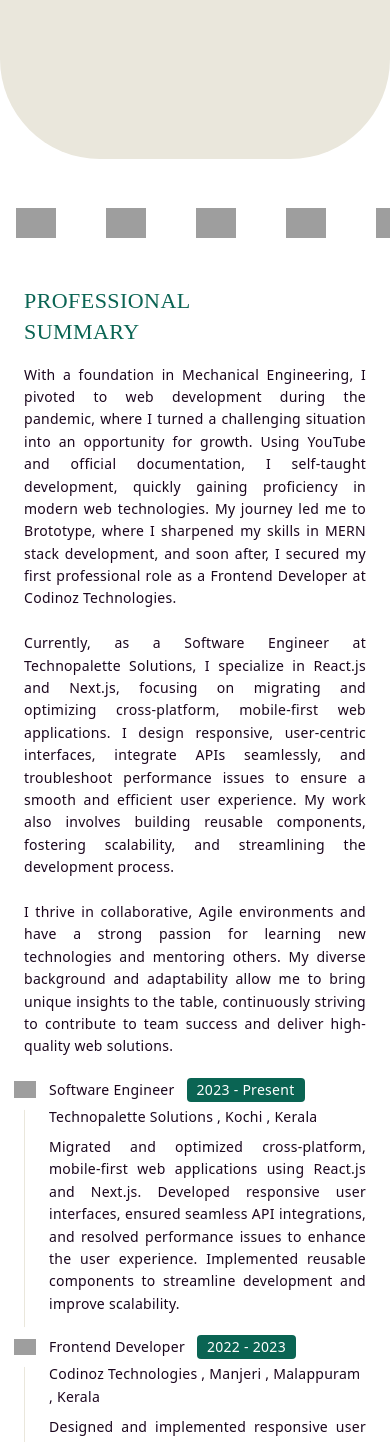
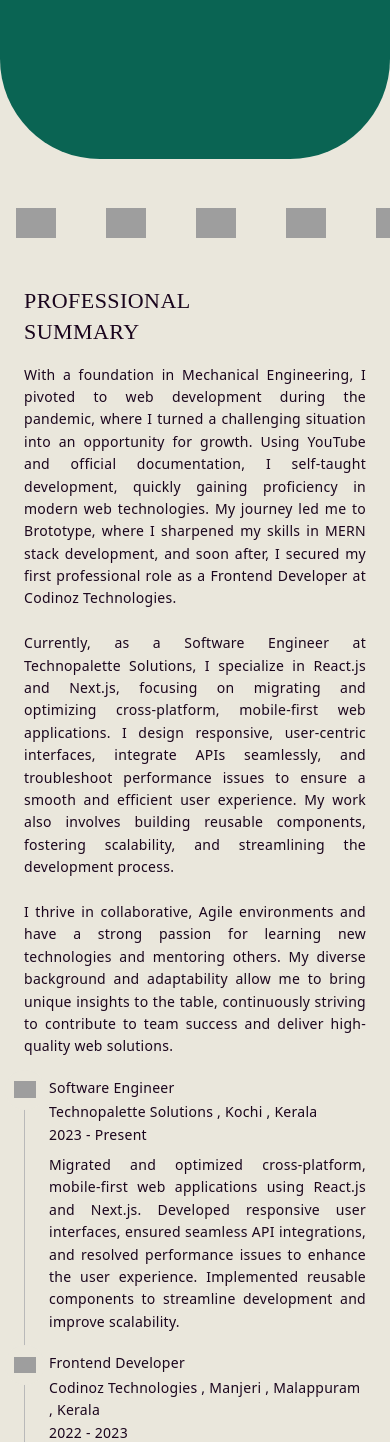
Before and after one commit to Arunabh-P/personal-website-frontend, a Next.js app: page /en in a window 390 px wide. Shown: the part 558-2000 px from the top of the page. Built offline with nearby package versions, Linux system fonts and the light colour scheme; grey boxes are pictures that could not be loaded.

Commit message:
skills and profession .2

```diff
--- a/src/app/[locale]/globals.css
+++ b/src/app/[locale]/globals.css
@@ -12,7 +12,7 @@ body {
     --font-roboto: 'Roboto', sans-serif;
     --font-lora: 'Lora', serif;
 
-    --background: #ffff;
+    --background: #eae7dc;
     --foreground: #1a051d;
 
     --primary: #eae7dc;
--- a/src/components/molecule/timeline.tsx
+++ b/src/components/molecule/timeline.tsx
@@ -12,10 +12,10 @@ interface TimelineProps {
   data: Data[];
 }
 const Timeline: FC<TimelineProps> = ({ data }) => (
-  <ol className="relative border-s border-primary ">
+  <ol className="relative border-s border-black ">
     {data.map((item, index) => (
       <li key={index} className="mb-5 ms-6">
-        <span className="absolute flex items-center justify-center w-6 h-6 bg-white border-white rounded-full border-[.5px]  -start-3 ring-8 ring-white">
+        <span className="absolute flex items-center justify-center w-6 h-6 bg-primary border-primary rounded-full border-[.5px]  -start-3 ring-8 ring-primary">
           <Image
             src={
               item.isWork
@@ -28,13 +28,12 @@ const Timeline: FC<TimelineProps> = ({ data }) => (
             priority
           />
         </span>
-        <h6 className="font-medium flex items-center mb-1 ">
-          {item.position}
-          <span className="bg-secondary text-white text-sm font-medium me-2 px-2.5 py-0.5 rounded dark:bg-blue-900 dark:text-blue-300 ms-3">
-            {item.startYear} - {item.endYear}
-          </span>
-        </h6>
-        <p className="block mb-2  font-normal">{item.company}</p>
+        <h6 className="font-medium flex items-center mb-1 ">{item.position}</h6>
+        <p className="block  font-normal">{item.company}</p>
+        <p className="block mb-2  font-normal">
+          {item.startYear} - {item.endYear}
+        </p>
+
         <p className="font-normal text-justify">{item.description}</p>
       </li>
     ))}
--- a/src/components/template/home/banner-template.tsx
+++ b/src/components/template/home/banner-template.tsx
@@ -1,7 +1,7 @@
 import React from 'react';
 
 const BannerTemplate = () => (
-  <div className="h-[85vh] bg-[#EAE7DC] rounded-b-[100px]"></div>
+  <div className="h-[85vh] bg-secondary rounded-b-[100px]"></div>
 );
 
 export default BannerTemplate;
--- a/src/components/template/home/skill-template.tsx
+++ b/src/components/template/home/skill-template.tsx
@@ -3,7 +3,7 @@ import Image from 'next/image';
 import { skills } from '@/constants/home/skill';
 
 const SkillTemplate = () => (
-  <div className="bg-white overflow-hidden  h-[15vh] flex items-center ">
+  <div className="overflow-hidden  h-[15vh] flex items-center ">
     <div className="animate-scroll gap-[50px] hidden md:flex">
       {skills.map((data, index) => (
         <Image
--- a/src/components/template/home/summary-template.tsx
+++ b/src/components/template/home/summary-template.tsx
@@ -3,9 +3,9 @@ import { timelineData } from '@/constants/home/timeline';
 import React from 'react';
 
 const SummaryTemplate = () => (
-  <div className="md:flex section-padding pt-0 md:top-0 md:h-screen md:overflow-auto md:no-scrollbar md:gap-10">
+  <div className="md:flex section-padding pt-0  md:h-screen md:overflow-auto md:no-scrollbar md:gap-10">
     <div className="md:w-6/12  md:sticky md:top-0 md:pt-5 min-h-fit max-h-fit">
-      <h2 className="font-lora pb-4 font-medium text-secondary">
+      <h2 className="font-lora pb-4 font-medium">
         PROFESSIONAL <br /> SUMMARY
       </h2>
       <p className="font-normal text-justify">
```
Also changed, not shown: src/constants/home/top-skill.ts (added, +9 -0 lines), 1 other file (tests, documents, lock files or other folders).
